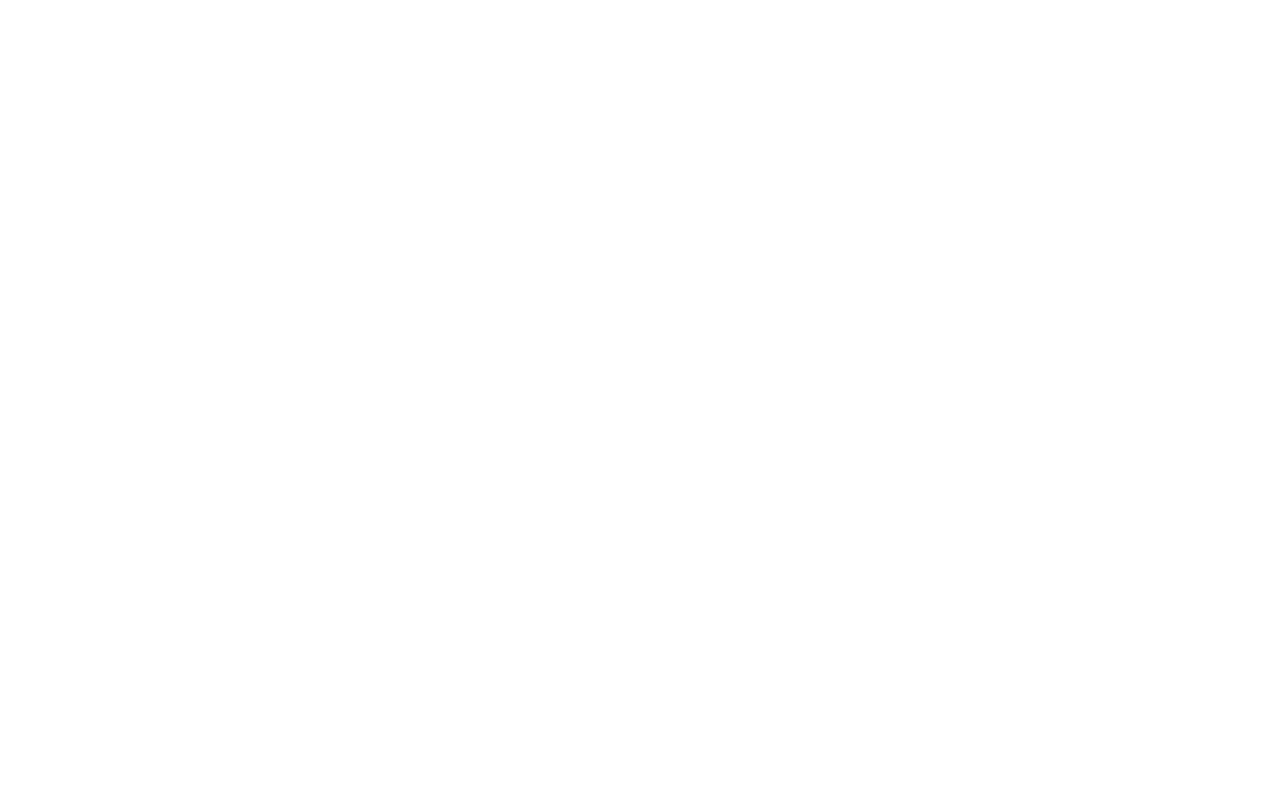
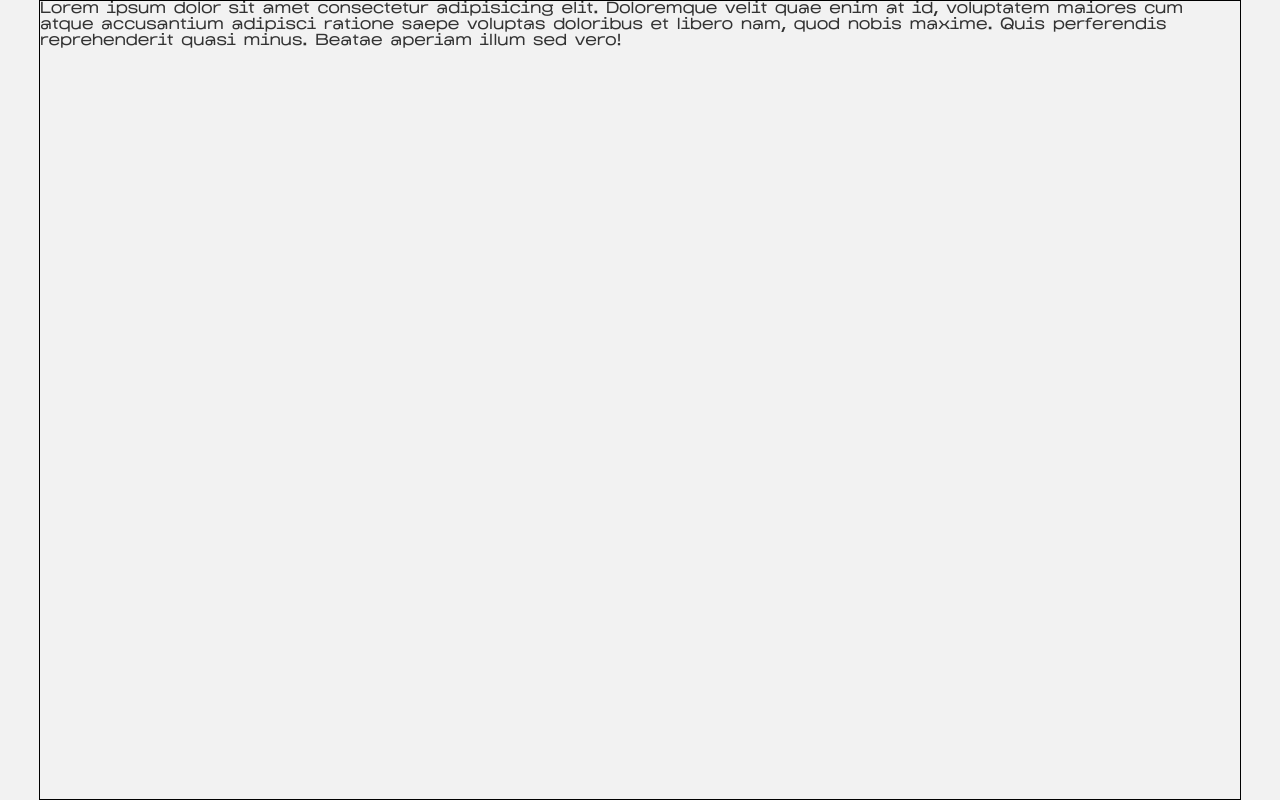
Before and after one commit to AndriyPapirnyk/smmaWebsite-react, a React (Create React App) app: page / in a window 1280 px wide. Built offline with nearby package versions, Linux system fonts and the light colour scheme.

Commit message:
adding reset-style and custom font

```diff
--- a/package.json
+++ b/package.json
@@ -9,6 +9,7 @@
     "react": "^18.2.0",
     "react-dom": "^18.2.0",
     "react-scripts": "5.0.1",
+    "reset-css": "^5.0.1",
     "web-vitals": "^2.1.4"
   },
   "scripts": {
--- a/src/components/App/App.css
+++ b/src/components/App/App.css
@@ -0,0 +1,11 @@
+@font-face {
+  font-family: "KharkivTone";
+  src: url(./font/kharkivtone.ttf);
+}
+.app {
+  width: 100%;
+  display: flex;
+  flex-direction: column;
+  align-items: center;
+  font-family: "KharkivTone";
+}
--- a/src/components/App/App.jsx
+++ b/src/components/App/App.jsx
@@ -1,12 +1,11 @@
 import './App.css';
+import '../../../node_modules/reset-css/reset.css'
 import Home from '../Home/Home';
 
 function App() {
   return (
     <div className="app">
-      <div className='app__container'>
-        <Home/>
-      </div>
+      <Home/>
     </div>
   );
 }
--- a/src/components/App/App.scss
+++ b/src/components/App/App.scss
@@ -0,0 +1,14 @@
+@font-face {
+    font-family: 'KharkivTone';
+    src: url(./font/kharkivtone.ttf);
+}
+
+//
+
+.app{
+    width: 100%;
+    display: flex;
+    flex-direction: column;
+    align-items: center;
+    font-family: 'KharkivTone';
+}
--- a/src/components/Home/Home.css
+++ b/src/components/Home/Home.css
@@ -0,0 +1,15 @@
+.home {
+  width: 100%;
+  height: 100vh;
+  background-color: #F2F2F2;
+  display: flex;
+  justify-content: center;
+}
+.home__container {
+  width: 1200px;
+  height: auto;
+  display: flex;
+  flex-direction: column;
+  border: 1px solid #000;
+  color: #333;
+}
--- a/src/components/Home/Home.jsx
+++ b/src/components/Home/Home.jsx
@@ -3,7 +3,9 @@
 function Home() {
   return (
     <section className="home">
-
+      <div className="home__container">
+        Lorem ipsum dolor sit amet consectetur adipisicing elit. Doloremque velit quae enim at id, voluptatem maiores cum atque accusantium adipisci ratione saepe voluptas doloribus et libero nam, quod nobis maxime. Quis perferendis reprehenderit quasi minus. Beatae aperiam illum sed vero!
+      </div>
     </section>
   );
 }
--- a/src/components/Home/Home.scss
+++ b/src/components/Home/Home.scss
@@ -0,0 +1,17 @@
+.home{
+    width: 100%;
+    height: 100vh;
+    background-color: #F2F2F2;
+    display: flex;
+    justify-content: center;
+    &__container{
+        width: 1200px;
+        height: auto;
+        display: flex;
+        flex-direction: column;
+        // align-items: center;
+        border: 1px solid #000;
+        color: #333;
+    }
+
+}
```
Also changed, not shown: src/components/App/font/kharkivtone.ttf (added), src/components/App/nullstyle.css (added), 1 other file (tests, documents, lock files or other folders).
